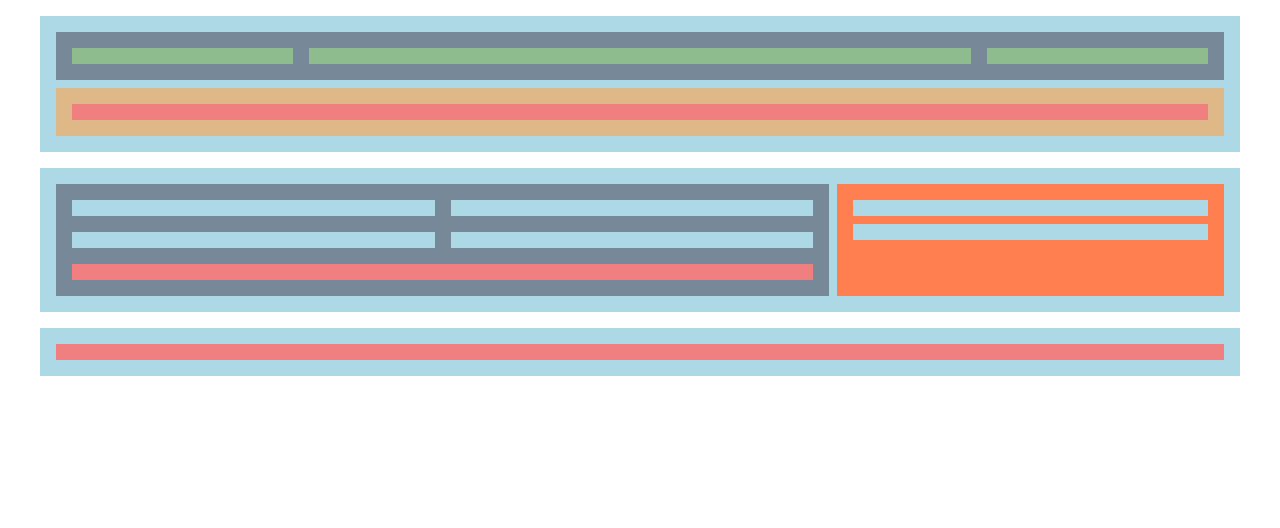
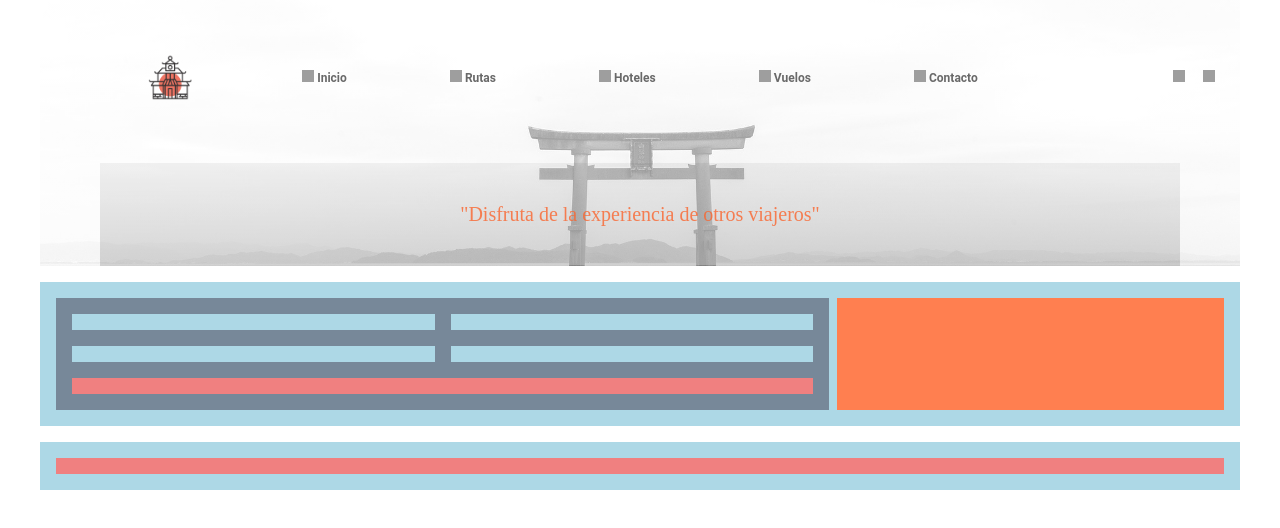
Before and after one commit to gemmabcr/IT-React-Sprint1, a plain HTML site: page index.html in a window 1280 px wide. Drawn offline with Linux system fonts and the light colour scheme; grey boxes are pictures that could not be loaded.

Commit message:
exercici 4 - sprint1

```diff
--- a/index.html
+++ b/index.html
@@ -3,19 +3,51 @@
 <head>
     <meta charset="UTF-8">
     <meta name="viewport" content="width=device-width, initial-scale=1.0">
-    <title>Exercici 3</title>
+    <title>Exercici 4</title>
     <link rel="stylesheet" href="style.css">
 </head>
 <body>
 <main>
     <header>
-        <div class="title">
-            <div></div>
-            <div></div>
-            <div></div>
-        </div>
+        <nav>
+            <div>
+                <img src="../images/logo.png" alt="logo" height="48" width="48">
+            </div>
+            <ul>
+                <li>
+                    <img src="https://cdn-icons-png.flaticon.com/512/25/25694.png" alt="Home" height="12" width="12" />
+                    Inicio
+                </li>
+                <li>
+                    <img src="https://cdn-icons-png.flaticon.com/512/592/592245.png" alt="Rutas" height="12" width="12" />
+                    Rutas
+                </li>
+                <li>
+                    <img src="https://cdn-icons-png.flaticon.com/512/244/244989.png" alt="Hotel" height="12" width="12" />
+                    Hoteles
+                </li>
+                <li>
+                    <img src="https://cdn-icons-png.flaticon.com/512/723/723955.png" alt="Vuelos" height="12" width="12" />
+                    Vuelos
+                </li>
+                <li>
+                    <img src="https://cdn-icons-png.flaticon.com/512/2590/2590818.png" alt="Contacto" height="12" width="12" />
+                    Contacto
+                </li>
+            </ul>
+            <div class="socials">
+                <ul>
+                    <li>
+                        <img src="https://cdn-icons-png.flaticon.com/512/747/747374.png" alt="Facebook" height="12" width="12" />
+                    </li>
+                    <li>
+                        <img src="https://e6.pngbyte.com/pngpicture/60408/png-twitter-png-Vector-Twitter-Icon-Svg.png" alt="Twitter" height="12" width="12" />
+                    </li>
+                </ul>
+            </div>
+        </nav>
         <div class="subtitle">
-            <div></div>
+            <p>"Disfruta de la experiencia de otros viajeros"</p>
         </div>
     </header>
     <section>
--- a/style.css
+++ b/style.css
@@ -7,13 +7,10 @@
 main {
     max-width: 1200px;
     margin: 0 auto;
-    padding: 1em;
     display: grid;
+    grid-template-rows: repeat(3, min-content);
     grid-gap: 1em;
-}
-
-main * {
-    background-color: lightblue;
+    font-family: Roboto, sans-serif;
 }
 
 /************ HEADER ************/
@@ -21,38 +18,76 @@ main * {
 header {
     display: grid;
     grid-gap: 0.5em;
-    padding: 1em;
+    grid-template-rows: 3fr 2fr;
+    background-color: white;
+    background-image: linear-gradient(rgba(255,255,255,0.5), rgba(255,255,255,0.7)), url("../images/header.jpg");
+    background-position: center;
+    background-size: cover;
+    min-height: fit-content;
 }
 
-header .title {
-    background-color: lightslategrey;
+nav {
     padding: 1em;
     display: grid;
     grid-gap: 1em;
     grid-template-columns: 1fr 3fr 1fr;
+    align-items: center;
 }
 
 /* header mobile */
 @media (max-width: 600px) {
-    header .title {
+    nav {
         display: flex;
         flex-direction: column;
     }
 }
 
-header .title * {
-    background-color: darkseagreen;
-    height: 1em;
+nav div:first-of-type {
+    display: flex;
+    justify-content: center;
 }
 
-header .subtitle {
-    background-color: burlywood;
-    padding: 1em;
+header ul {
+    list-style-type: none;
+    display: flex;
+    flex-direction: row;
+    justify-content: space-between;
+    align-content: center;
+    font-size: 0.75em;
+    font-weight: bold;
+    color: dimgrey;
 }
 
-header .subtitle * {
-    background-color: lightcoral;
-    height: 1em;
+header ul li {
+    padding: 0.25em;
+    border-radius: 0.25em;
+}
+
+nav ul li:hover {
+    color: #FA642DCC;
+    cursor: pointer;
+    border-bottom: 1px solid #FA642DCC;
+}
+
+nav .socials {
+    display: flex;
+    justify-content: end;
+}
+
+nav .socials img {
+    margin: 0 0.5em;
+}
+
+.subtitle {
+    display: flex;
+    justify-content: center;
+    background-image: linear-gradient(to bottom, rgba(0,0,0,0.05), rgba(0,0,0,0.15));
+    margin: 0 3em;
+    padding: 2em;
+    color: rgba(250, 100, 45, 0.8);
+    font-family: Didot, serif;
+    font-size: 1.25em;
+    text-align: center;
 }
 
 /************ SECTION ************/
@@ -63,6 +98,7 @@ section {
     grid-template-columns: 2fr 1fr;
     grid-gap: 0.5em;
     padding: 1em;
+    background-color: lightblue;
 }
 
 @media (max-width: 960px) {
@@ -119,6 +155,7 @@ section aside * {
 footer {
     display: grid;
     padding: 1em;
+    background-color: lightblue;
 }
 
 footer * {
```
Also changed, not shown: images/comida.jpg (added), images/favicon.ico (added), images/header.jpg (added), images/logo.png (added), images/noche.jpg (added), images/sakura.jpg (added), 2 other files.
